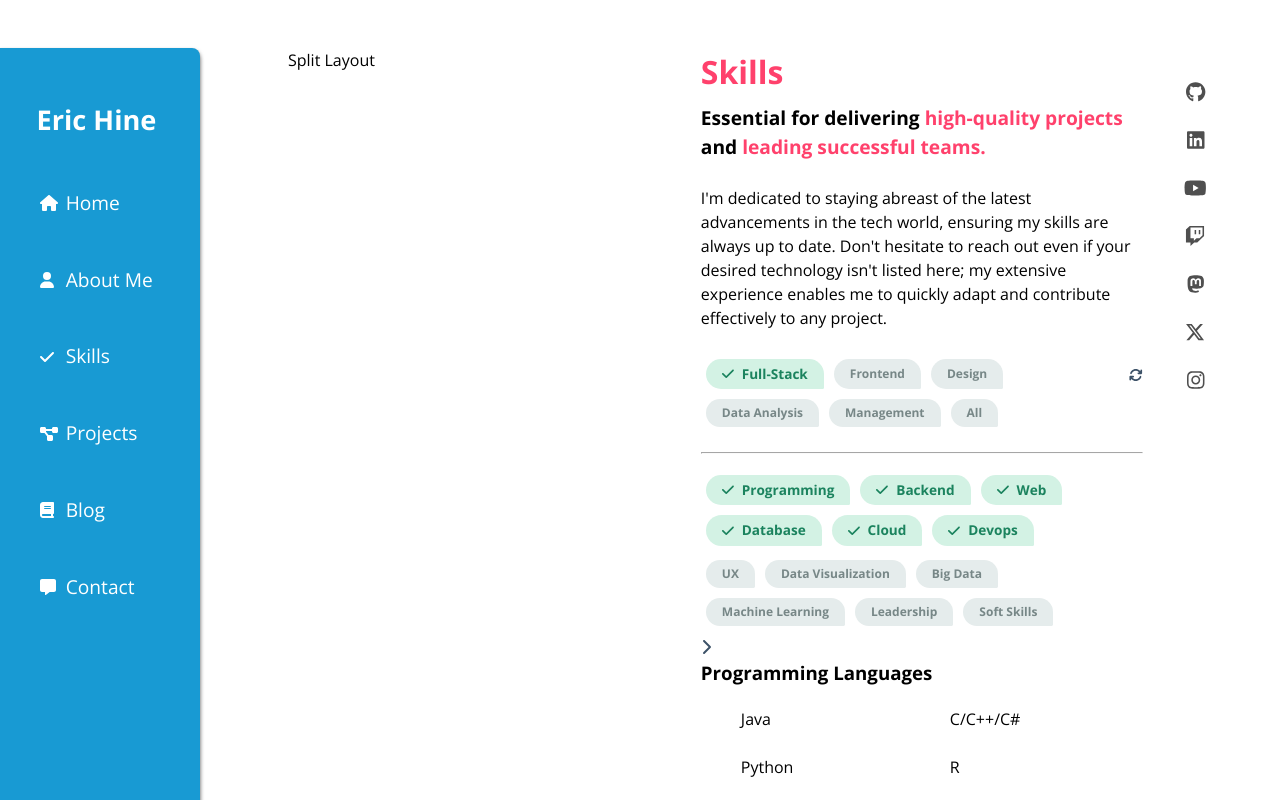
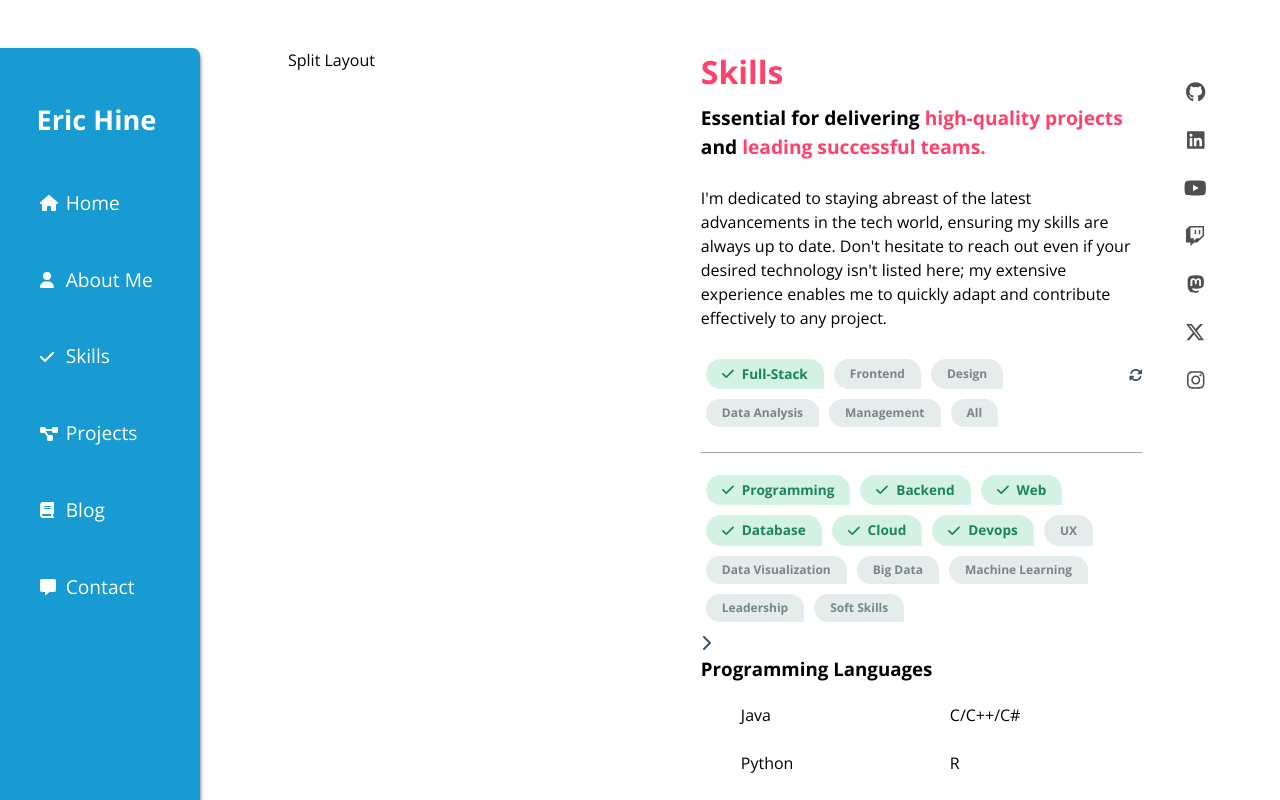
Before and after one commit to R-Daneel0livaw/portfolio, a React (Vite) app: page /skills in a window 1280 px wide. Shown: the top 800 px of the page. Built offline with nearby package versions, Linux system fonts and the light colour scheme; a web font is replaced by a local one.

Commit message:
Move inactive buttons into same div as actives. no need for the break..

```diff
--- a/src/components/CollapsibleSection/CollapsibleSection.tsx
+++ b/src/components/CollapsibleSection/CollapsibleSection.tsx
@@ -1,10 +1,11 @@
 import { FontAwesomeIcon } from '@fortawesome/react-fontawesome';
 import { faCaretRight } from "@fortawesome/free-solid-svg-icons";
+import { ReactNode } from 'react';
 import styles from "./CollapsibleSection.module.css";
 
 interface CollapsibleSectionProps {
   title: string;
-  content: React.ReactNode;
+  content: ReactNode;
   isExpanded: boolean;
   onToggle: () => void;
   containerElement?: keyof JSX.IntrinsicElements;
--- a/src/pages/Skills/Skills.tsx
+++ b/src/pages/Skills/Skills.tsx
@@ -275,9 +275,6 @@ export default function Skills() {
               </button>
             ))
           }
-        </div>
-
-        <div className={styles.buttonList}>
           {
             // eslint-disable-next-line @typescript-eslint/no-unused-vars
             Object.entries(inactiveSections).map(([section, _]) => (
```
